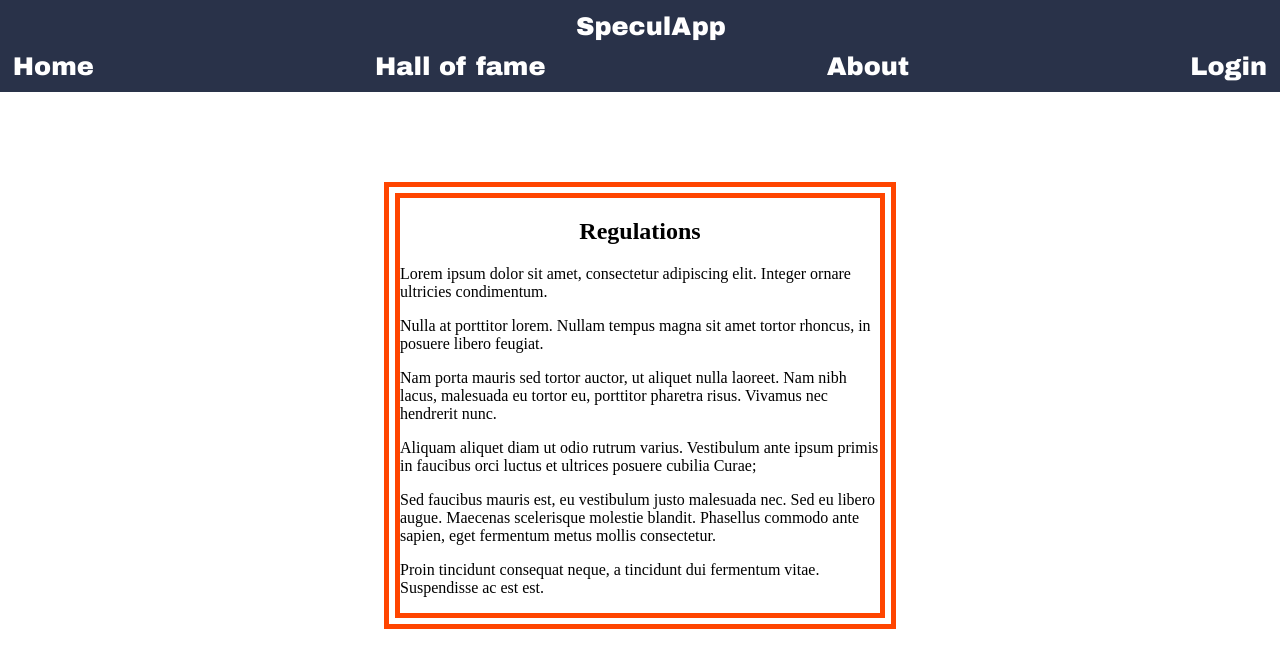
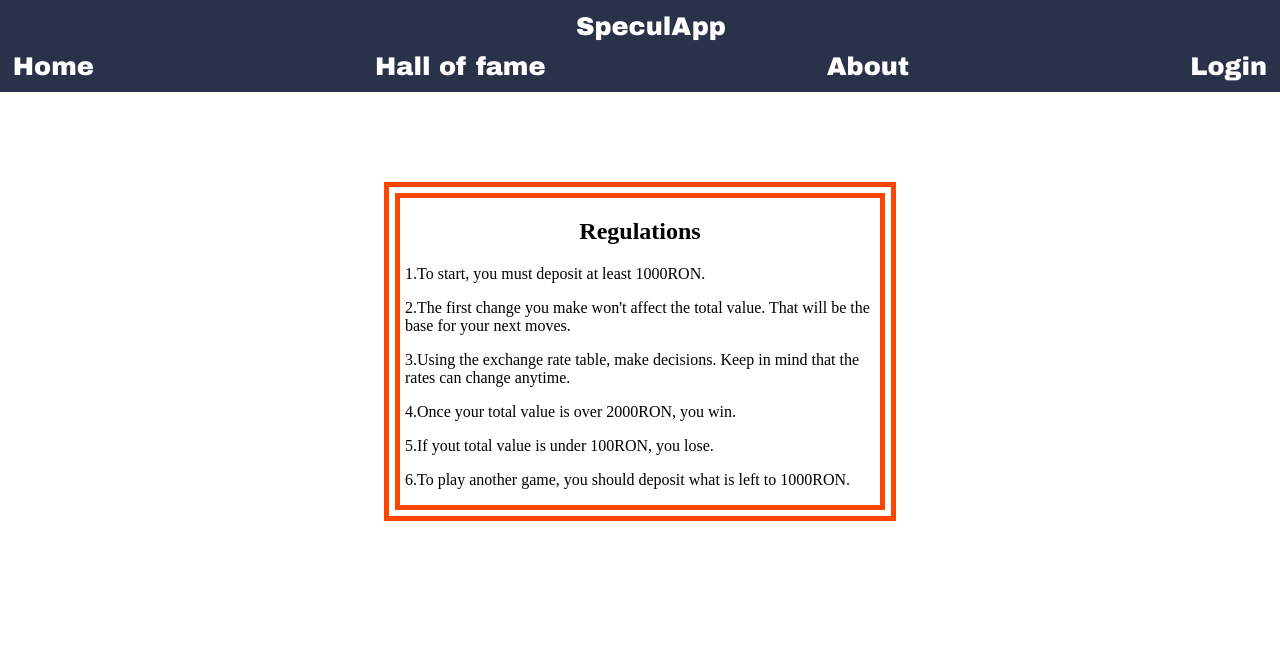
Before and after one commit to andrei-cristian/speculapp, a PHP site: page /page/About.html in a window 1280 px wide. Shown: the top 668 px of the page. Run offline with PHP 8.4, Linux system fonts and the light colour scheme.

Commit message:
updated about

```diff
--- a/page/About.html
+++ b/page/About.html
@@ -16,12 +16,12 @@
 </ul>
 <div class="reg">
 <h2 style="text-align: center">Regulations</h2>
-    <p>Lorem ipsum dolor sit amet, consectetur adipiscing elit. Integer ornare ultricies condimentum.</p>
-    <p>Nulla at porttitor lorem. Nullam tempus magna sit amet tortor rhoncus, in posuere libero feugiat. </p>
-    <p>Nam porta mauris sed tortor auctor, ut aliquet nulla laoreet. Nam nibh lacus, malesuada eu tortor eu, porttitor pharetra risus. Vivamus nec hendrerit nunc.</p>
-    <p>Aliquam aliquet diam ut odio rutrum varius. Vestibulum ante ipsum primis in faucibus orci luctus et ultrices posuere cubilia Curae;</p>
-    <p>Sed faucibus mauris est, eu vestibulum justo malesuada nec. Sed eu libero augue. Maecenas scelerisque molestie blandit. Phasellus commodo ante sapien, eget fermentum metus mollis consectetur.</p>
-    <p>Proin tincidunt consequat neque, a tincidunt dui fermentum vitae. Suspendisse ac est est.</p>
+    <p>1.To start, you must deposit at least 1000RON.</p>
+    <p>2.The first change you make won't affect the total value. That will be the base for your next moves.</p>
+    <p>3.Using the exchange rate table, make decisions. Keep in mind that the rates can change anytime.</p>
+    <p>4.Once your total value is over 2000RON, you win.</p>
+    <p>5.If yout total value is under 100RON, you lose.</p>
+    <p>6.To play another game, you should deposit what is left to 1000RON.</p>
 </div>
 </body>
 </html>
--- a/style/About.css
+++ b/style/About.css
@@ -4,4 +4,8 @@
     margin-right: 30%;
     text-align: left;
     border: 1em double orangered;
+
 }
+p{
+    padding-left: 5px;
+}
```
